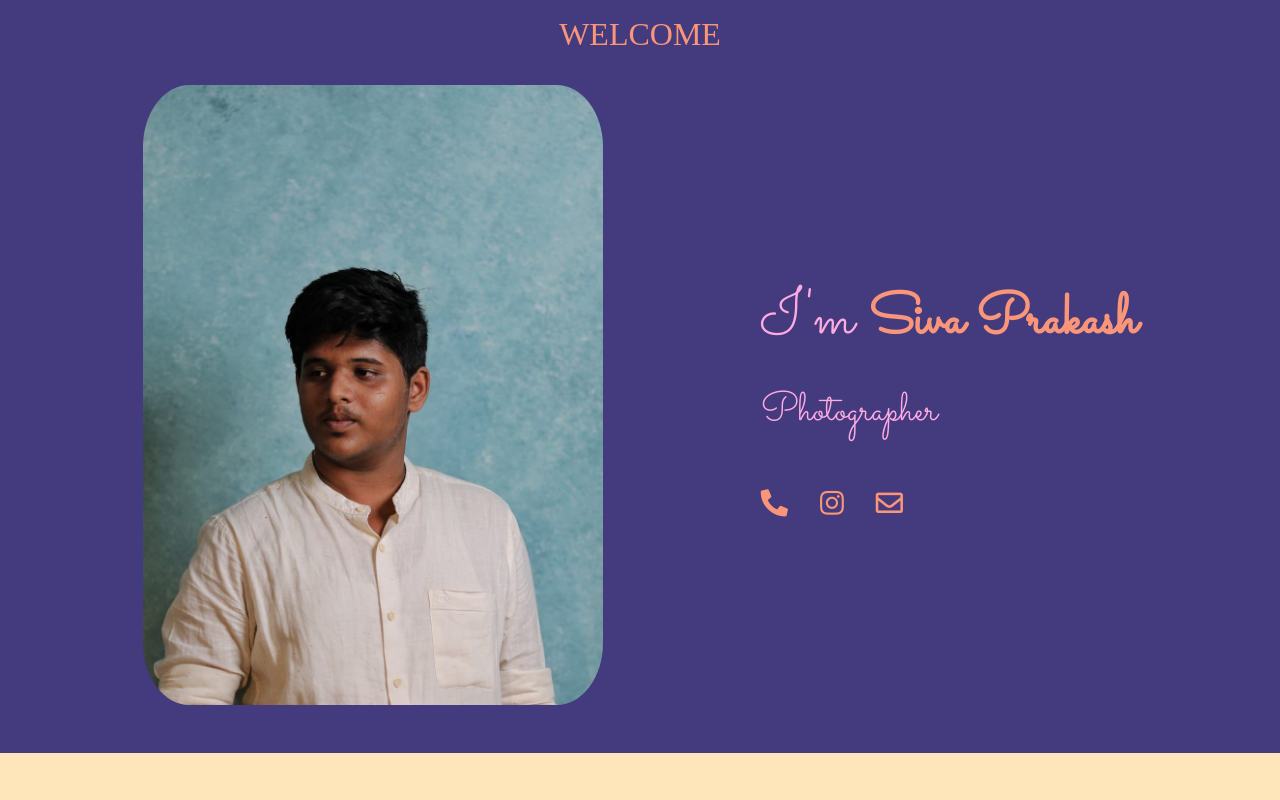
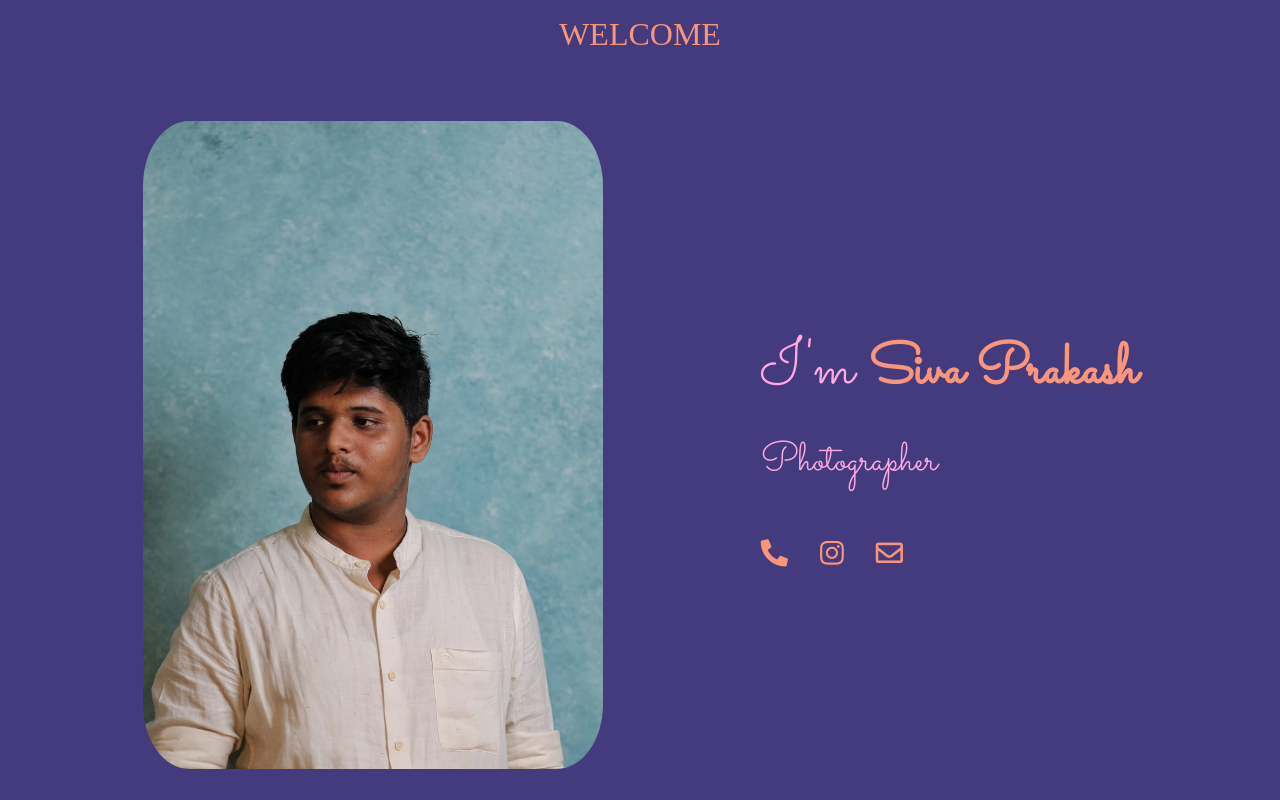
Before and after one commit to Vasanthan-aka-Maari/sivaprakash-frontend, a React (Create React App) app: page / in a window 1280 px wide. Shown: the top 800 px of the page. Built offline with nearby package versions, Linux system fonts and the light colour scheme; no server answers; the database is empty; a web font is replaced by a local one.

Commit message:
added styles

```diff
--- a/src/Hero.css
+++ b/src/Hero.css
@@ -5,7 +5,7 @@ a {
   text-decoration: none;
 }
 .hero {
-  min-height: 70vh;
+  height: 90vh;
   width: 90vw;
   margin: auto;
   display: flex;
@@ -18,10 +18,10 @@ a {
 }
 .hero-image {
   width: 40%;
-  height: 80%;
+  height: 90%;
   margin: auto 0;
   object-position: 50% 50%;
-  object-fit: contain;
+  object-fit: cover;
   border-radius: 10%;
 }
 .hero-infoContainer h1 {
```
Also changed, not shown: 1 other file (tests, documents, lock files or other folders).
